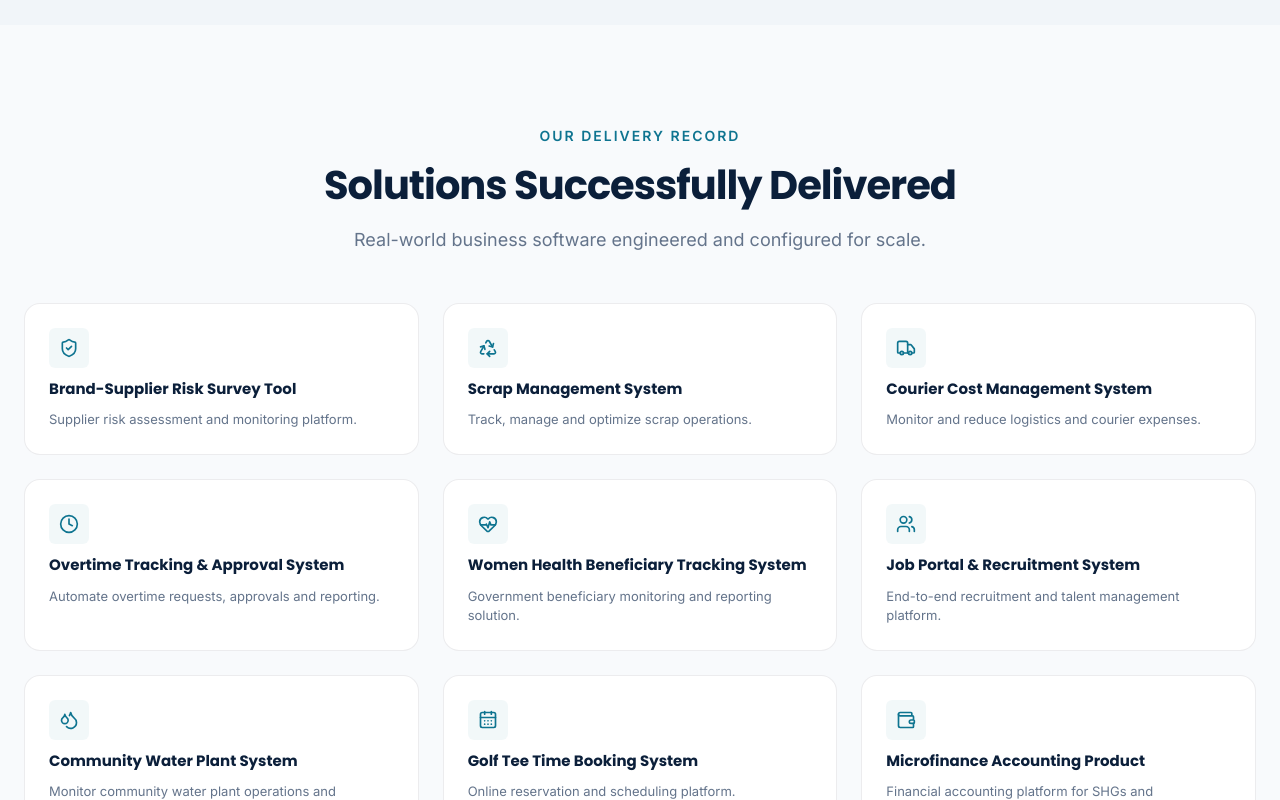
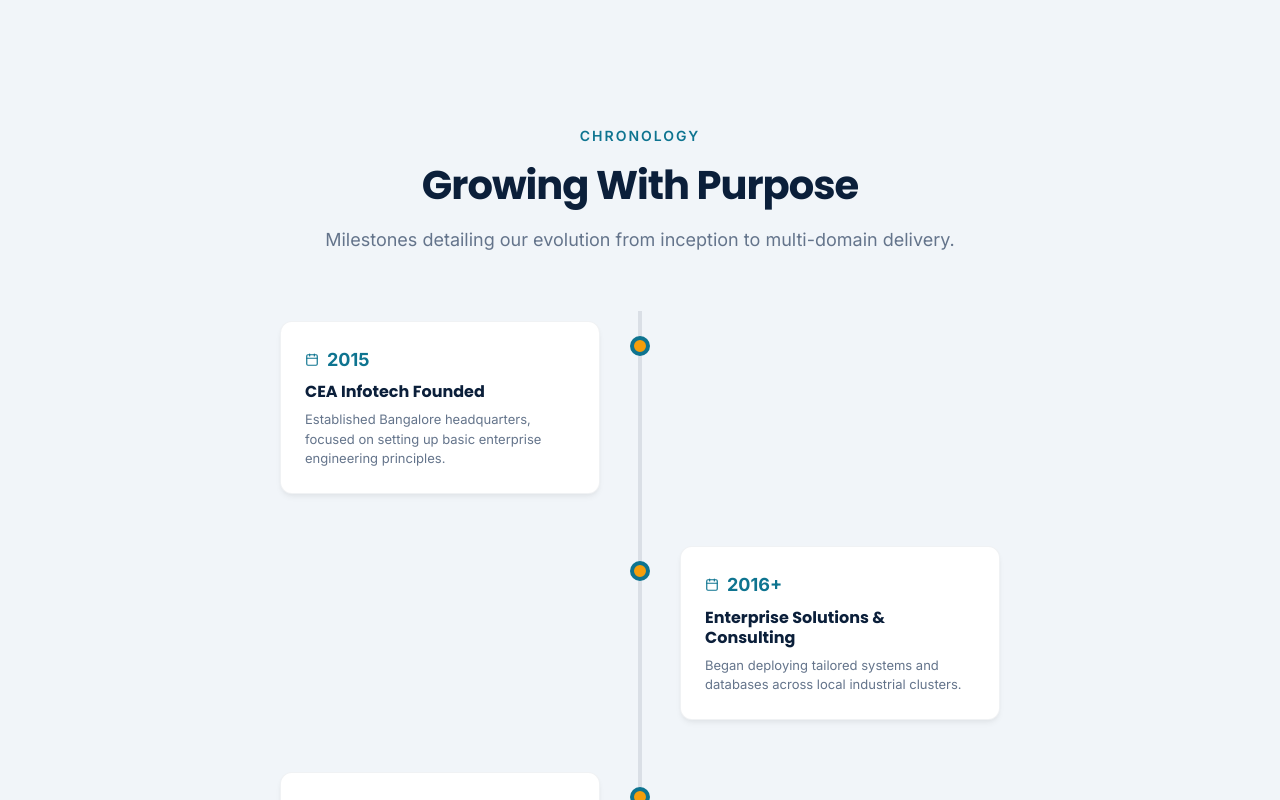
Before and after one commit to rithanyas4133-alt/Internship, a React (Vite) app: page /about in a window 1280 px wide. Shown: the part 4500-5300 px from the top of the page. Built offline with nearby package versions, Linux system fonts and the light colour scheme.

Commit message:
fix(about): remove Solutions Successfully Delivered section from About page

```diff
--- a/src/pages/About.tsx
+++ b/src/pages/About.tsx
@@ -14,7 +14,6 @@
   Factory,
   ShieldCheck,
   Truck,
-  Network,
   Cog,
   Shirt,
   ShoppingBag,
@@ -23,12 +22,7 @@
   Rocket,
   Headset,
   Cpu,
-  Recycle,
-  HeartPulse,
-  Droplets,
-  CalendarDays,
   Wallet,
-  Clock,
   TrendingUp,
   Calendar,
   Code,
@@ -568,67 +562,6 @@
         </div>
       </section>
 
-      {/* ==================================================
-          SECTION 8 - SOLUTIONS DELIVERED
-          ================================================== */}
-      <section className="section" style={{ backgroundColor: 'var(--background)' }}>
-        <div className="container">
-          <div className="section-title-wrapper" style={{ marginBottom: '48px' }}>
-            <span className="section-subtitle">Our Delivery Record</span>
-            <h2 className="section-title">Solutions Successfully Delivered</h2>
-            <p className="section-desc">Real-world business software engineered and configured for scale.</p>
-          </div>
-
-          <div className="grid-3" style={{ gap: '24px' }}>
-            {[
-              { title: "Brand-Supplier Risk Survey Tool", icon: <ShieldCheck size={20} />, desc: "Supplier risk assessment and monitoring platform." },
-              { title: "Scrap Management System", icon: <Recycle size={20} />, desc: "Track, manage and optimize scrap operations." },
-              { title: "Courier Cost Management System", icon: <Truck size={20} />, desc: "Monitor and reduce logistics and courier expenses." },
-              { title: "Overtime Tracking & Approval System", icon: <Clock size={20} />, desc: "Automate overtime requests, approvals and reporting." },
-              { title: "Women Health Beneficiary Tracking System", icon: <HeartPulse size={20} />, desc: "Government beneficiary monitoring and reporting solution." },
-              { title: "Job Portal & Recruitment System", icon: <Users size={20} />, desc: "End-to-end recruitment and talent management platform." },
-              { title: "Community Water Plant System", icon: <Droplets size={20} />, desc: "Monitor community water plant operations and services." },
-              { title: "Golf Tee Time Booking System", icon: <CalendarDays size={20} />, desc: "Online reservation and scheduling platform." },
-              { title: "Microfinance Accounting Product", icon: <Wallet size={20} />, desc: "Financial accounting platform for SHGs and cooperatives." },
-              { title: "Family Tree Platform", icon: <Network size={20} />, desc: "Scalable multilingual family relationship platform." }
-            ].map((sol, idx) => (
-              <motion.div
-                key={idx}
-                variants={scrollReveal}
-                initial="initial"
-                whileInView="whileInView"
-                viewport={scrollReveal.viewport}
-                whileHover={{ y: -5, borderColor: 'rgba(14, 116, 144, 0.25)', boxShadow: 'var(--shadow-md)' }}
-                style={{
-                  backgroundColor: '#ffffff',
-                  border: '1px solid rgba(15, 23, 42, 0.08)',
-                  borderRadius: 'var(--border-radius-lg)',
-                  padding: '24px',
-                  display: 'flex',
-                  flexDirection: 'column',
-                  gap: '12px',
-                  transition: 'all 0.3s ease'
-                }}
-              >
-                <div style={{
-                  width: '40px',
-                  height: '40px',
-                  borderRadius: '6px',
-                  backgroundColor: 'rgba(14, 116, 144, 0.05)',
-                  color: 'var(--secondary)',
-                  display: 'flex',
-                  alignItems: 'center',
-                  justifyContent: 'center'
-                }}>
-                  {sol.icon}
-                </div>
-                <h3 style={{ fontSize: '15px', fontWeight: '700', color: 'var(--primary)', margin: 0 }}>{sol.title}</h3>
-                <p style={{ fontSize: '13px', color: 'var(--text-muted)', lineHeight: '1.5', margin: 0 }}>{sol.desc}</p>
-              </motion.div>
-            ))}
-          </div>
-        </div>
-      </section>
 
       {/* ==================================================
           SECTION 9 - OUR JOURNEY
```
